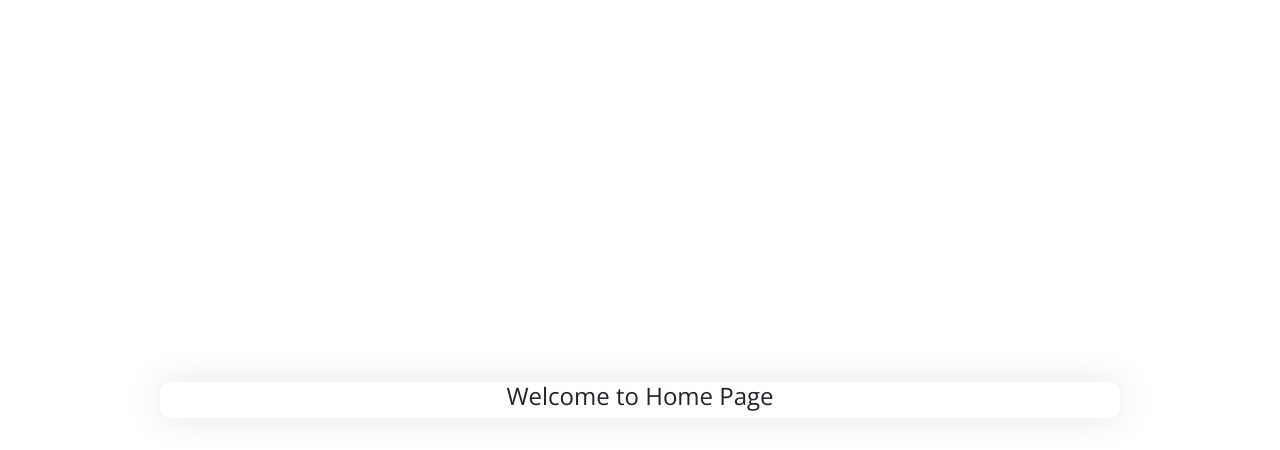
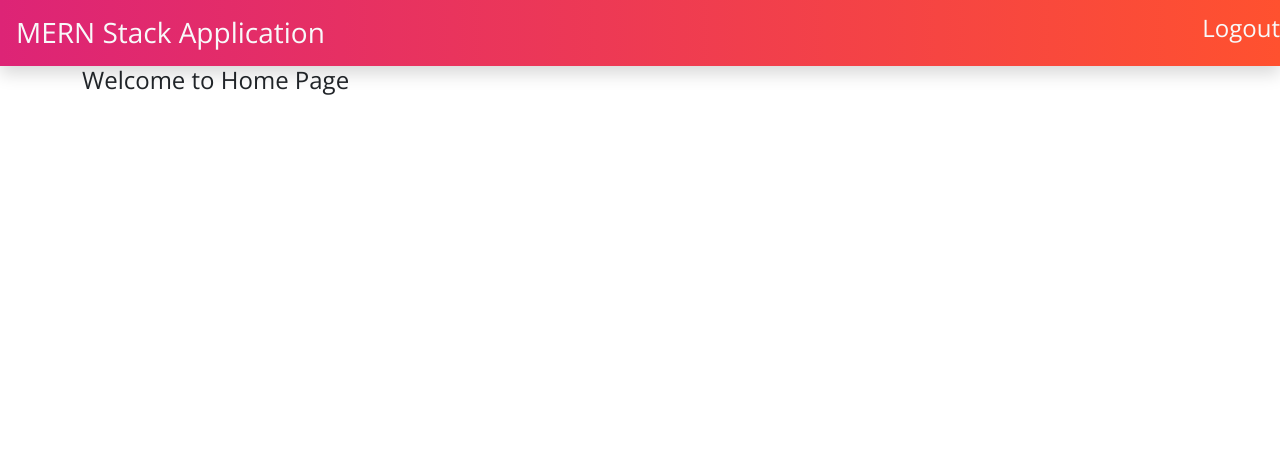
Before and after one commit to rohithkumar53/Mern-App, a React (Create React App) app: page / in a window 1280 px wide. Shown: the top 450 px of the page. Built offline with nearby package versions, Linux system fonts and the light colour scheme.

Commit message:
completed navbar

```diff
--- a/src/App.js
+++ b/src/App.js
@@ -6,9 +6,6 @@ import Home from './components/pages/Home';
 import {BrowserRouter, Switch, Route} from 'react-router-dom';
 function App() {
   return (
-    <div id="login">
-      <div className="container">
-        <div className="row login-box">
     <BrowserRouter>
       <Switch>
         <Route exact path="/" component={Home}></Route>
@@ -16,18 +13,7 @@ function App() {
         <Route path="/register" component={Register}></Route>
       </Switch>
     </BrowserRouter>
-        </div>
-      </div>
-    </div>
-
   );
 }
 
 export default App;
-
-<BrowserRouter>
-              <Switch>
-                <Route path="/login" component={Login}></Route>
-                <Route path="/register" component={Register}></Route>
-              </Switch>
-            </BrowserRouter>
--- a/src/App.scss
+++ b/src/App.scss
@@ -4,6 +4,10 @@
 *{
     font-family: 'Open Sans', sans-serif;
 }
+.primary-gradient{
+    background: #ff512f;
+    background: linear-gradient(to right, #dd2476, #ff512f);
+}
 
 //import partial files
 @import './sass/extends';
--- /dev/null
+++ b/src/components/imports/Header.jsx
@@ -0,0 +1,22 @@
+import React from 'react'
+import {Link} from 'react-router-dom';
+export default function Header() {
+    return (
+        <header>
+            <nav className="navbar navbar-expand-lg navbar-light primary-gradient shadow">
+                <Link className="nav-link nav-brand mx-auto">
+                    <h3 className="text-light m-0">MERN Stack Application</h3>
+                </Link>
+                <button className="navbar-toggler" type="button" data-toggle="collapse" data-target="#navbarNav" aria-expanded="false">
+                    <i className="fas fa-bars"></i>
+                </button>
+                <div className="collapse navbar-collapse" id="navbarNav">
+                    <div className="me-auto"></div>
+                    <ul className="navbar-nav">
+                        <li className="nav-item active"><h4 className="text-light">Logout</h4></li>
+                    </ul>
+                </div>
+            </nav>
+        </header>
+    )
+}
--- a/src/components/pages/Home.js
+++ b/src/components/pages/Home.js
@@ -1,9 +1,12 @@
 import React from 'react'
-
+import Header from '../imports/Header';
 export default function Home() {
     return (
-        <div className='container'>
-            <h4>Welcome to Home Page</h4>
-        </div>
+        <>
+            <Header/>
+            <div className='container'>
+                <h4>Welcome to Home Page</h4>
+            </div>
+        </>
     )
 }
--- a/src/components/pages/Login.js
+++ b/src/components/pages/Login.js
@@ -3,9 +3,13 @@ import BaseLogin from '../imports/BaseLogin';
 import LoginForm from '../imports/LoginForm';
 export default function Login() {
     return (
-        <>
-            <BaseLogin/>
-            <LoginForm/>
-        </>
+        <div id="login">
+            <div className="container">
+                <div className="row login-box">
+                    <BaseLogin/>
+                    <LoginForm/>
+                </div>
+            </div>
+        </div>
     )
 }
--- a/src/components/pages/Register.js
+++ b/src/components/pages/Register.js
@@ -1,12 +1,15 @@
 import React from 'react';
-import '../../App.scss';
 import BaseLogin from '../imports/BaseLogin'
 import RegisterForm from '../imports/RegisterForm'
 export default function Register() {
     return (
-        <>
-            <BaseLogin/>
-            <RegisterForm/>
-        </>
+        <div id="login">
+            <div className="container">
+                <div className="row login-box">
+                    <BaseLogin/>
+                    <RegisterForm/>
+                </div>
+            </div>
+        </div>
     )
 }
```
Lines whose indentation alone changed are shown as unchanged.
